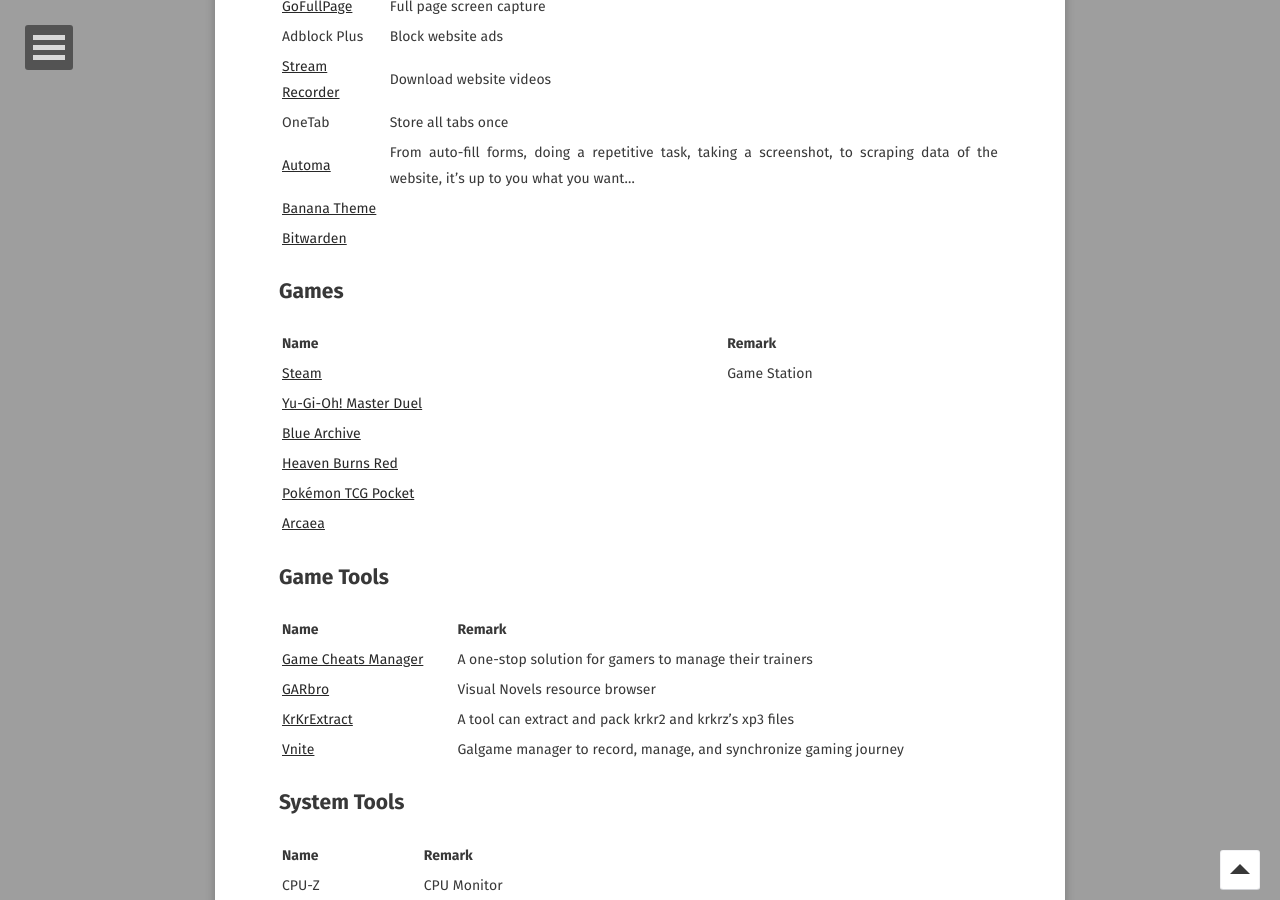
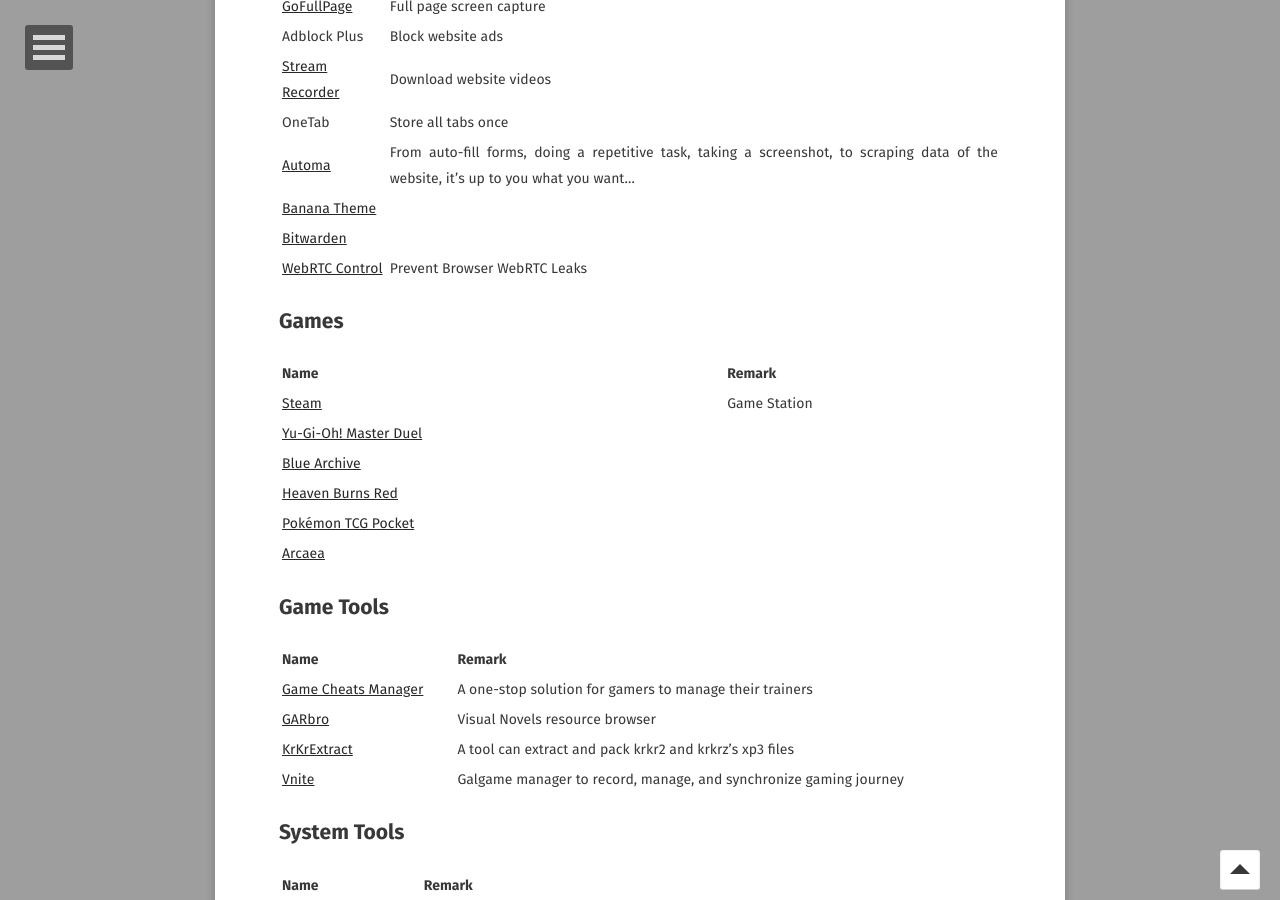
Before and after one commit to o7878x/o7878x.github.io, a Jekyll site: the page built from _posts/2024-07-07-wonderful-softwares.md, in a window 1280 px wide and 900 px high, scrolled down 2076 px. Built offline with Jekyll 4.4.1, drawn with Linux system fonts in a browser that asks for light colours; some web fonts are replaced; comment, search, counter and statistics services are not loaded.

Commit message:
feature:add webrtc control browser plugin

```diff
--- a/_posts/2024-07-07-wonderful-softwares.md
+++ b/_posts/2024-07-07-wonderful-softwares.md
@@ -84,6 +84,7 @@
 | [Automa](https://chromewebstore.google.com/detail/automa/infppggnoaenmfagbfknfkancpbljcca) | From auto-fill forms, doing a repetitive task, taking a screenshot, to scraping data of the website, it's up to you what you want… |
 | [Banana Theme](https://chromewebstore.google.com/detail/banana/cdkecinaonohgbmhojlaeeoalomfhlal) | |
 | [Bitwarden](https://chromewebstore.google.com/detail/bitwarden-password-manage/nngceckbapebfimnlniiiahkandclblb?browser=chrome) | |
+| [WebRTC Control](https://chromewebstore.google.com/detail/webrtc-control/fjkmabmdepjfammlpliljpnbhleegehm) | Prevent Browser WebRTC Leaks |
 
 ## Games
 
```
